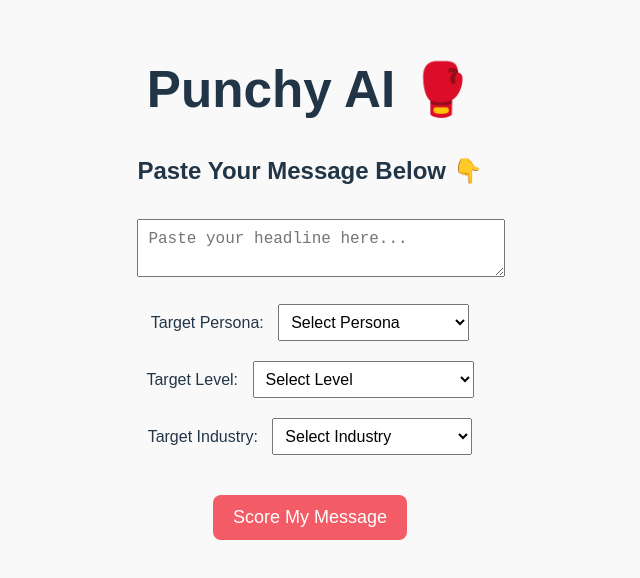
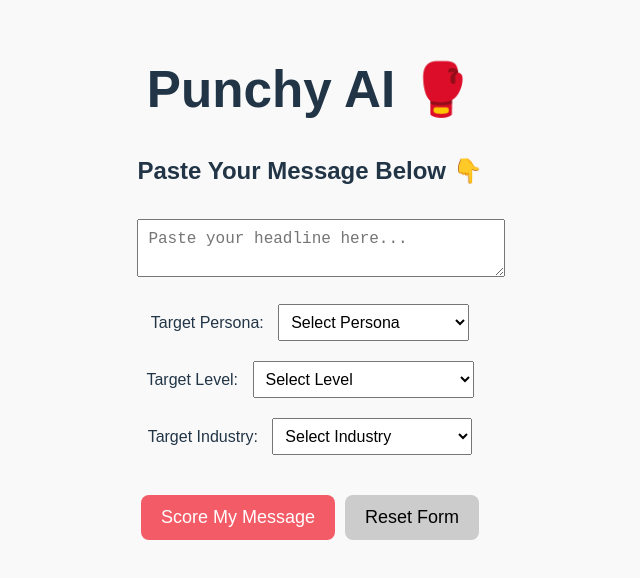
Before and after one commit to MikeyJaay/Punchy-AI, a React (Vite) app: page / in a window 1280 px wide. Shown: the part 136-714 px from the top of the page, without its empty margins (330-970 px from the left). Built offline with nearby package versions, Linux system fonts and the light colour scheme.

Commit message:
added reset button

```diff
--- a/src/components/InputPanel.jsx
+++ b/src/components/InputPanel.jsx
@@ -48,6 +48,15 @@ Suggested Rewrite:
       setAiResult(fakeAiResponse);
       setIsLoading(false); // Stop loading once fake data is "ready"
     }, 2000); // 2 second fake loading
+  }
+  // --- Handle Reset Form ---
+  function handleReset() {
+    setUserMessage("");
+    setSelectedPersona("");
+    setSelectedIndustry("");
+    setSelectedLevel("");
+    setAiResult("");
+    setIsLoading(false);
   }
 
   // --- Parse AI Result into Scores and Rewrite ---
@@ -204,6 +213,21 @@ Here is the message to evaluate:
         >
           {isLoading ? "Scoring..." : "Score My Message"}
         </button>
+        <button
+          onClick={handleReset}
+          style={{
+            padding: "12px 20px",
+            fontSize: "18px",
+            backgroundColor: "#ccc",
+            color: "black",
+            border: "none",
+            borderRadius: "8px",
+            marginLeft: "10px",
+            cursor: isLoading ? "not-allowed" : "pointer",
+          }}
+        >
+          Reset Form
+        </button>
       </div>
       {isLoading && (
         <div
```
